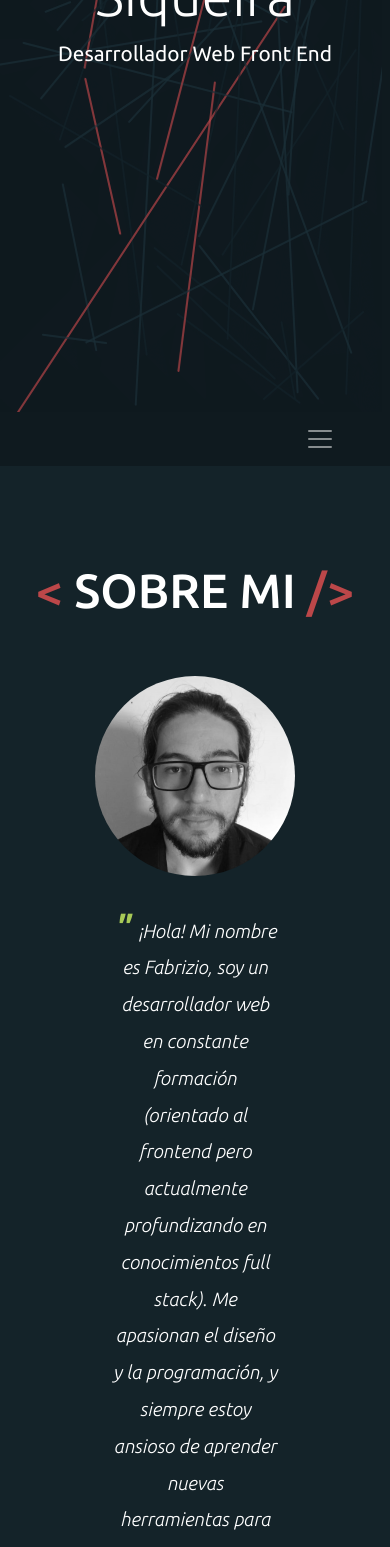
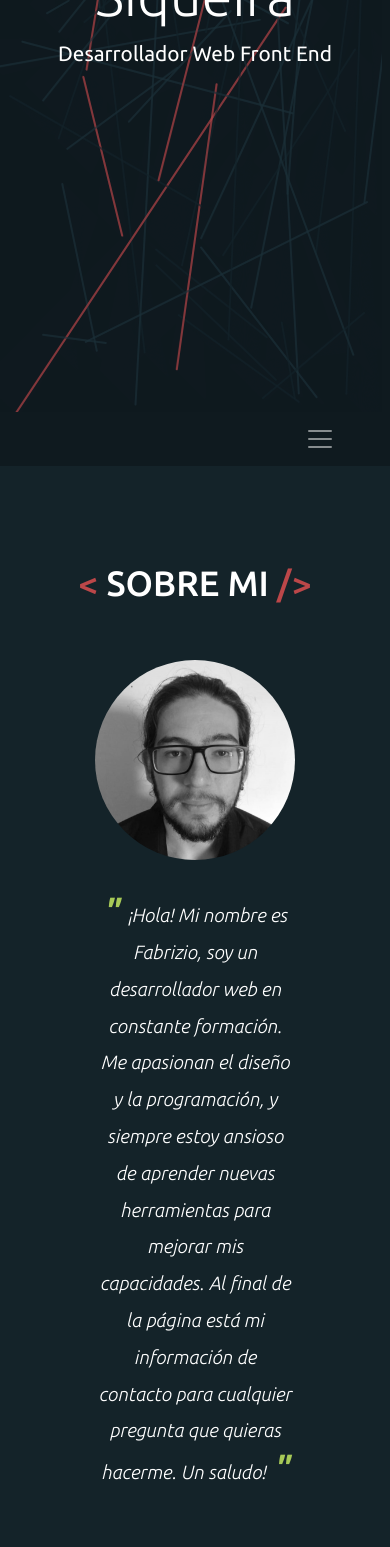
Before and after one commit to fsiqueirag/portfolio-react, a React (Create React App) app: page / in a window 390 px wide. Shown: the part 432-1979 px from the top of the page. Built offline with nearby package versions, Linux system fonts and the light colour scheme.

Commit message:
corregir responsividad de titulos y descripcion

```diff
--- a/src/components/about/about.css
+++ b/src/components/about/about.css
@@ -30,7 +30,8 @@
     font-weight: 300;
     line-height: 2.3rem;
     margin: 2rem auto;
-    width: 70%;
+    min-width: 185px;
+    width: 80%;
 }
 
 .testimony span {
--- a/src/components/about/profile/Profile.jsx
+++ b/src/components/about/profile/Profile.jsx
@@ -20,8 +20,7 @@ export const Profile = () => {
                 </ScrollAnimation>
                 <ScrollAnimation animateIn="fadeIn" animateOnce={true}>
                     <p className="testimony">
-                        <span>" </span>¡Hola! Mi nombre es Fabrizio, soy un desarrollador web en constante formación
-                        (orientado al frontend pero actualmente profundizando en conocimientos full stack). Me apasionan
+                        <span>" </span>¡Hola! Mi nombre es Fabrizio, soy un desarrollador web en constante formación. Me apasionan
                         el diseño y la programación, y siempre estoy ansioso de aprender nuevas herramientas para
                         mejorar mis capacidades. Al final de la página está mi información de contacto para cualquier
                         pregunta que quieras hacerme. Un saludo!<span> "</span>
--- a/src/index.css
+++ b/src/index.css
@@ -67,15 +67,9 @@ h1 {
 }
 
 h2 {
-  font-size: 3rem;
+  font-size: 2.2rem;
 }
 
 h2 span {
   color: var(--red);
 }
-
-/* .underline {
-  border-bottom: 6px solid #fff;
-  margin: 0.5rem auto 1rem;
-  width: 120px;
-} */
```
